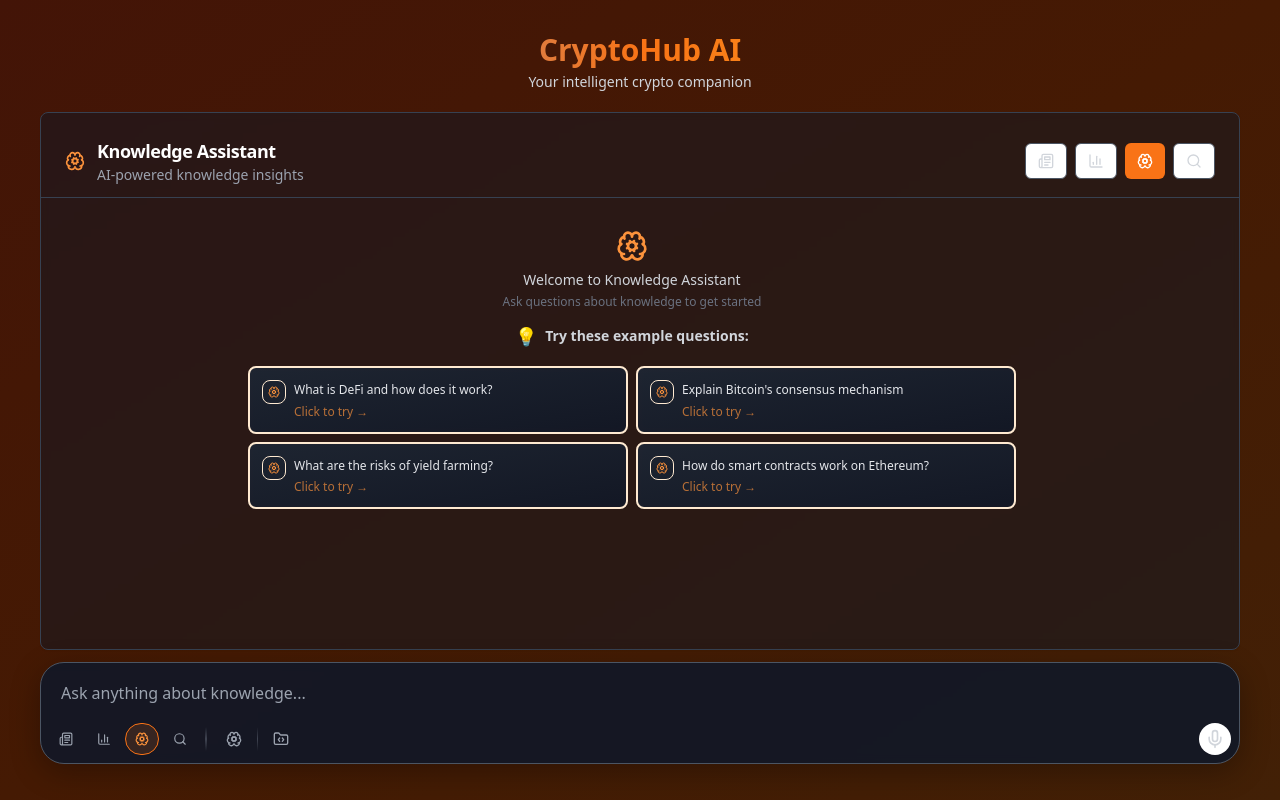
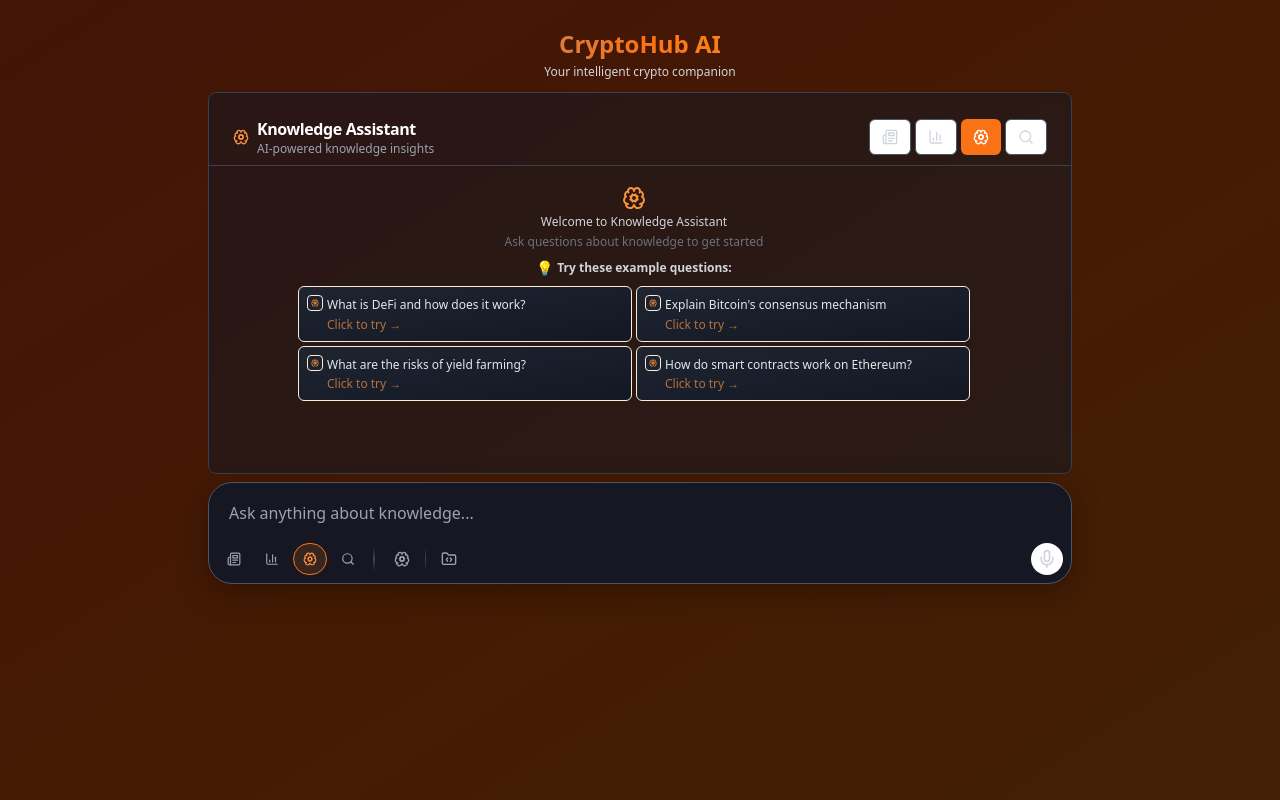
Before and after one commit to D71404/CryptoBrain, a React (Vite) app: page / in a window 1280 px wide. Built offline with nearby package versions, Linux system fonts and the light colour scheme.

Commit message:
Refactor: Reduce chat box size
Reduce the size of the entire chat box in `UnifiedChat.tsx`.

```diff
--- a/src/components/UnifiedChat.tsx
+++ b/src/components/UnifiedChat.tsx
@@ -203,33 +203,33 @@ export const UnifiedChat = () => {
   const activeSectionConfig = SECTION_CONFIG[activeSection];
 
   return (
-    <div className="flex flex-col h-[calc(100vh-60px)] space-y-3 max-w-7xl mx-auto px-4">
+    <div className="flex flex-col h-[70vh] space-y-2 max-w-4xl mx-auto px-4">
       {/* Smaller Header */}
-      <div className="text-center space-y-1 py-2">
-        <h1 className="text-3xl font-bold bg-gradient-to-r from-blue-400 via-orange-500 to-amber-400 bg-clip-text text-transparent">
+      <div className="text-center space-y-1 py-1">
+        <h1 className="text-2xl font-bold bg-gradient-to-r from-blue-400 via-orange-500 to-amber-400 bg-clip-text text-transparent">
           CryptoHub AI
         </h1>
-        <p className="text-gray-300 text-sm">Your intelligent crypto companion</p>
+        <p className="text-gray-300 text-xs">Your intelligent crypto companion</p>
       </div>
 
-      {/* Larger Chat Messages Area */}
+      {/* Smaller Chat Messages Area */}
       <Card className="flex-1 flex flex-col bg-gray-900/50 backdrop-blur-sm border-gray-700 mx-auto w-full">
-        <CardHeader className="pb-3 border-b border-gray-700">
+        <CardHeader className="pb-2 border-b border-gray-700">
           <div className="flex items-center justify-between">
-            <div className="flex items-center gap-3">
-              <activeSectionConfig.icon className={`w-5 h-5 ${activeSectionConfig.textColor}`} />
+            <div className="flex items-center gap-2">
+              <activeSectionConfig.icon className={`w-4 h-4 ${activeSectionConfig.textColor}`} />
               <div>
-                <CardTitle className="text-white text-lg">
+                <CardTitle className="text-white text-base">
                   {activeSectionConfig.title} Assistant
                 </CardTitle>
-                <CardDescription className="text-gray-400 text-sm">
+                <CardDescription className="text-gray-400 text-xs">
                   AI-powered {activeSectionConfig.title.toLowerCase()} insights
                 </CardDescription>
               </div>
             </div>
 
             {/* Section Navigation Buttons */}
-            <div className="flex gap-2">
+            <div className="flex gap-1">
               {Object.entries(SECTION_CONFIG).map(([key, config]) => {
                 const IconComponent = config.icon;
                 const isActive = activeSection === key;
@@ -245,7 +245,7 @@ export const UnifiedChat = () => {
                     } transition-all duration-300`}
                     onClick={() => setActiveSection(key as keyof typeof SECTION_CONFIG)}
                   >
-                    <IconComponent className="w-4 h-4" />
+                    <IconComponent className="w-3 h-3" />
                   </Button>
                 );
               })}
@@ -253,14 +253,14 @@ export const UnifiedChat = () => {
           </div>
         </CardHeader>
 
-        <CardContent className="flex-1 flex flex-col p-4">
-          <ScrollArea className="flex-1 pr-4">
-            <div className="space-y-6">
+        <CardContent className="flex-1 flex flex-col p-3">
+          <ScrollArea className="flex-1 pr-3">
+            <div className="space-y-4">
               {messages.length === 0 && (
-                <div className="text-center py-4">
-                  <div className="mb-3">
-                    <activeSectionConfig.icon className={`mx-auto mb-2 h-8 w-8 ${activeSectionConfig.textColor}`} />
-                    <p className="text-gray-300 text-sm mb-1">
+                <div className="text-center py-2">
+                  <div className="mb-2">
+                    <activeSectionConfig.icon className={`mx-auto mb-1 h-6 w-6 ${activeSectionConfig.textColor}`} />
+                    <p className="text-gray-300 text-xs mb-1">
                       Welcome to {activeSectionConfig.title} Assistant
                     </p>
                     <p className="text-gray-500 text-xs">
@@ -269,39 +269,39 @@ export const UnifiedChat = () => {
                   </div>
 
                   {/* Compact Example Questions */}
-                  <div className="grid gap-2 max-w-3xl mx-auto">
-                    <h3 className="text-sm font-semibold text-gray-300 mb-2 flex items-center justify-center gap-2">
-                      <span className="text-lg">💡</span>
+                  <div className="grid gap-1 max-w-2xl mx-auto">
+                    <h3 className="text-xs font-semibold text-gray-300 mb-1 flex items-center justify-center gap-1">
+                      <span className="text-sm">💡</span>
                       Try these example questions:
                     </h3>
-                    <div className="grid md:grid-cols-2 gap-2">
+                    <div className="grid md:grid-cols-2 gap-1">
                       {activeSectionConfig.examples.map((example, index) => (
                         <button
                           key={index}
                           onClick={() => handleExampleClick(example)}
-                          className={`group relative text-left p-3 rounded-lg border-2 transition-all duration-300
+                          className={`group relative text-left p-2 rounded-md border transition-all duration-300
                             bg-gradient-to-br from-gray-800/80 to-gray-900/80
                             hover:from-gray-700/80 hover:to-gray-800/80
                             ${activeSectionConfig.borderColor}/30 hover:${activeSectionConfig.borderColor}/60
-                            hover:scale-[1.02] hover:shadow-lg
+                            hover:scale-[1.01] hover:shadow-md
                             backdrop-blur-sm`}
                         >
-                          <div className="flex items-start gap-2">
-                            <div className={`flex-shrink-0 w-6 h-6 rounded-lg ${activeSectionConfig.color}/20
+                          <div className="flex items-start gap-1">
+                            <div className={`flex-shrink-0 w-4 h-4 rounded ${activeSectionConfig.color}/20
                               border ${activeSectionConfig.borderColor}/40 flex items-center justify-center
                               group-hover:${activeSectionConfig.color}/30 group-hover:scale-110 transition-all duration-300`}>
-                              <activeSectionConfig.icon className={`w-3 h-3 ${activeSectionConfig.textColor} group-hover:scale-110 transition-transform`} />
+                              <activeSectionConfig.icon className={`w-2 h-2 ${activeSectionConfig.textColor} group-hover:scale-110 transition-transform`} />
                             </div>
                             <div className="flex-1">
                               <p className="text-gray-200 group-hover:text-white font-medium leading-relaxed transition-colors text-xs">
                                 {example}
                               </p>
-                              <div className={`mt-1 text-xs ${activeSectionConfig.textColor} opacity-70 group-hover:opacity-100 transition-opacity`}>
+                              <div className={`mt-0.5 text-xs ${activeSectionConfig.textColor} opacity-70 group-hover:opacity-100 transition-opacity`}>
                                 Click to try →
                               </div>
                             </div>
                           </div>
-                          <div className={`absolute inset-0 rounded-lg bg-gradient-to-r ${activeSectionConfig.color}/5
+                          <div className={`absolute inset-0 rounded-md bg-gradient-to-r ${activeSectionConfig.color}/5
                             opacity-0 group-hover:opacity-100 transition-opacity duration-300 pointer-events-none`} />
                         </button>
                       ))}
```
